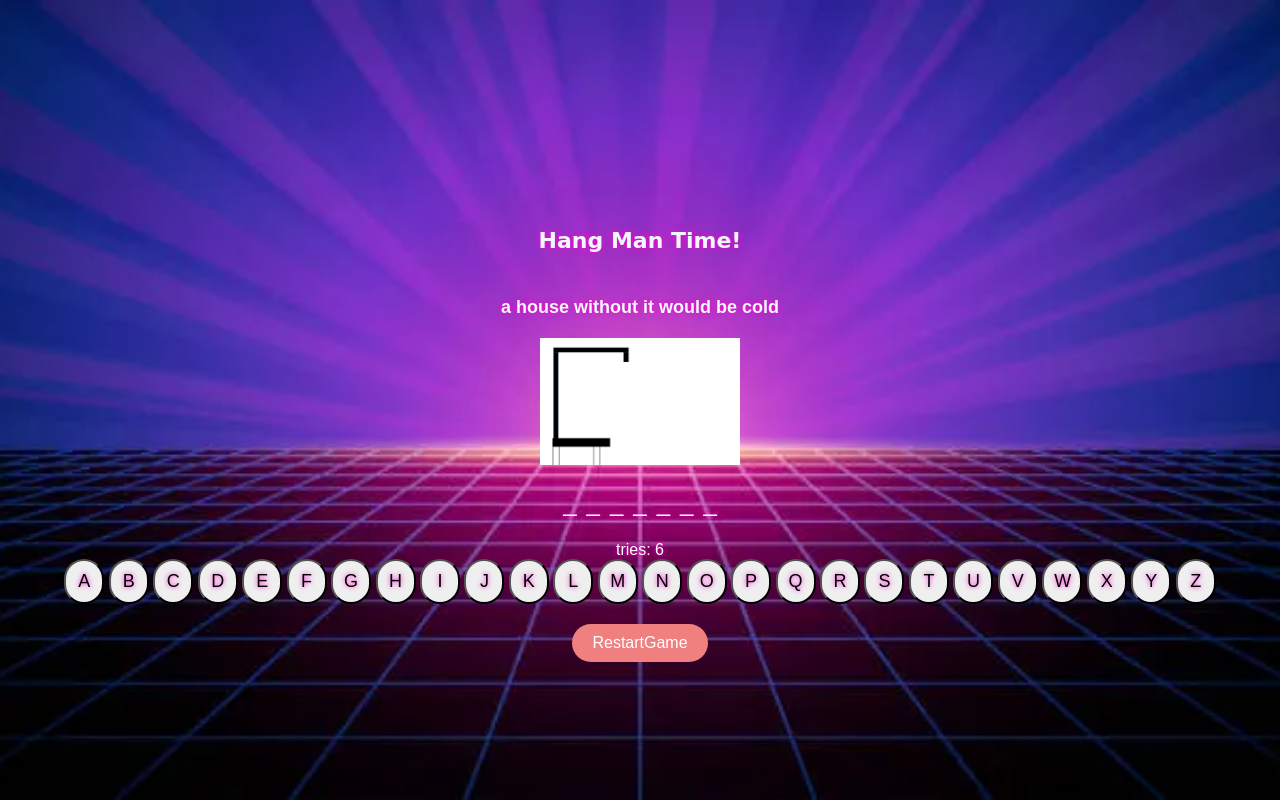
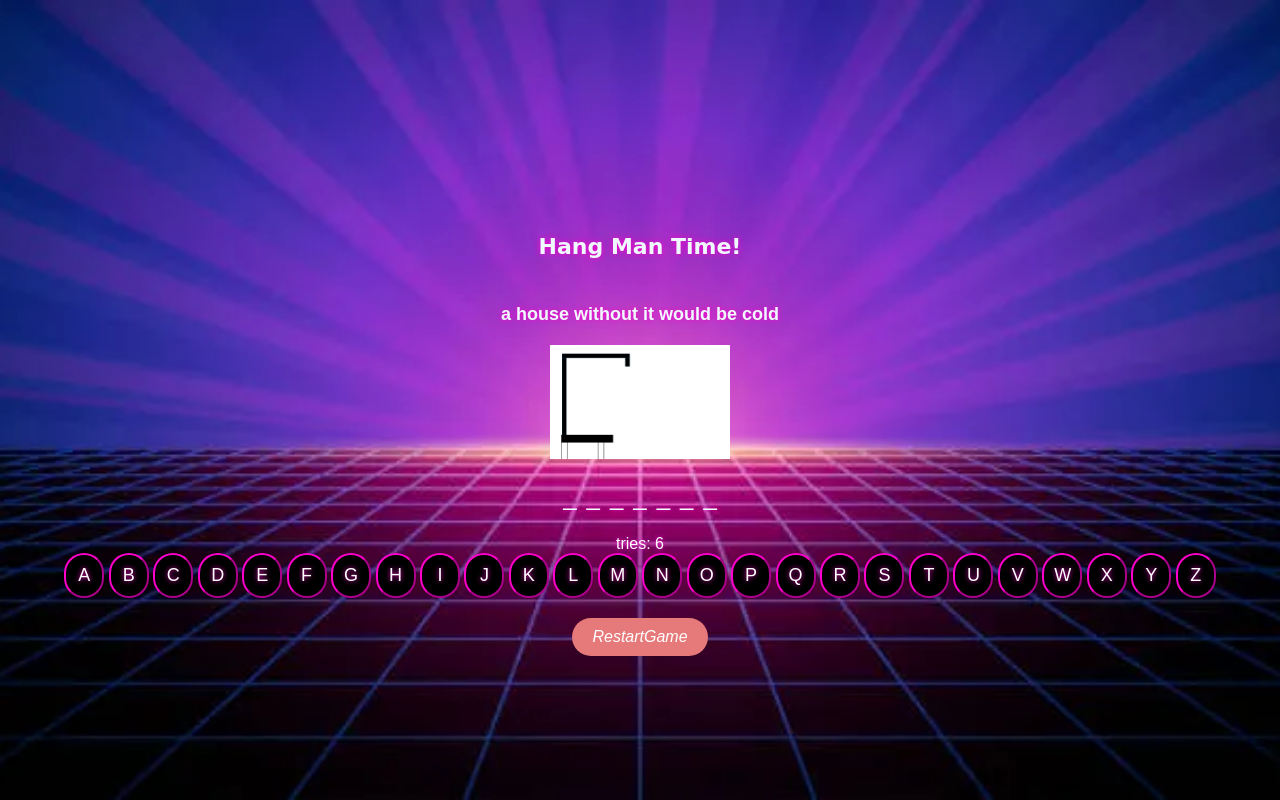
Before and after one commit to envwx/HangManClassic, a plain HTML site: page gameplay.html in a window 1280 px wide. Drawn offline with Linux system fonts and the light colour scheme.

```diff
--- a/gameplay.css
+++ b/gameplay.css
@@ -35,7 +35,8 @@ body {
 #hangman-img {
   max-width: 80%;
   height: auto;
-  width: 200px;
+  width: 180px;
+  transition: all 0.9s ease;
 }
 
 #hints {
@@ -67,21 +68,30 @@ body {
   width: 40px;
   cursor: pointer;
   text-shadow: 0 0 5px #ff00cc;
+  background-color: black;
+  color: white;
+  border-color: #ff00cc;
+}
+.letter:hover {
+  background-color: blueviolet;
+  transition: all 0.6s ease;
 }
 
 .reset {
+  font-style: oblique;
   margin-top: 20px;
   padding: 10px 20px;
   font-size: 16px;
   border-radius: 20px;
-  background-color: #f08080;
+  background-color: #e67979;
   color: white;
   border: none;
   cursor: pointer;
+  transition: all 0.9s ease;
 }
 
 .reset:hover {
-  background-color: #e06666;
+  background-color: #fc0909;
 }
 
 .Tries {
```
